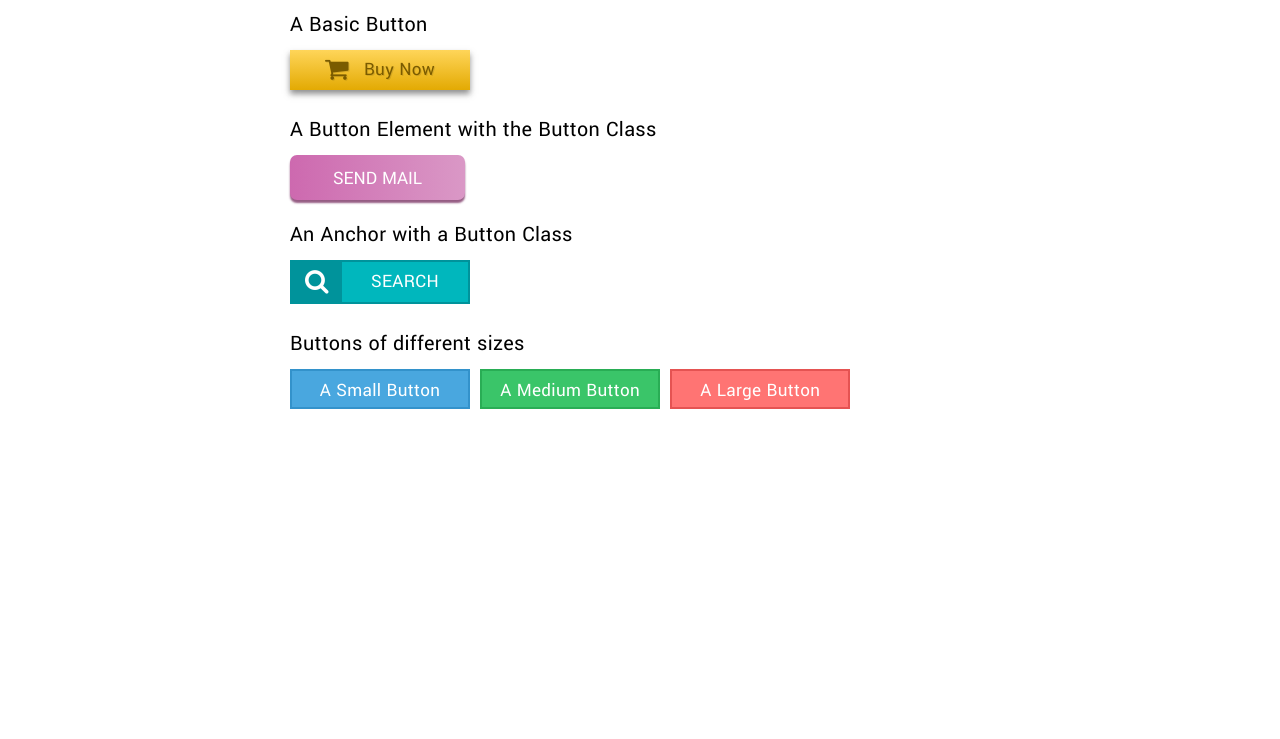
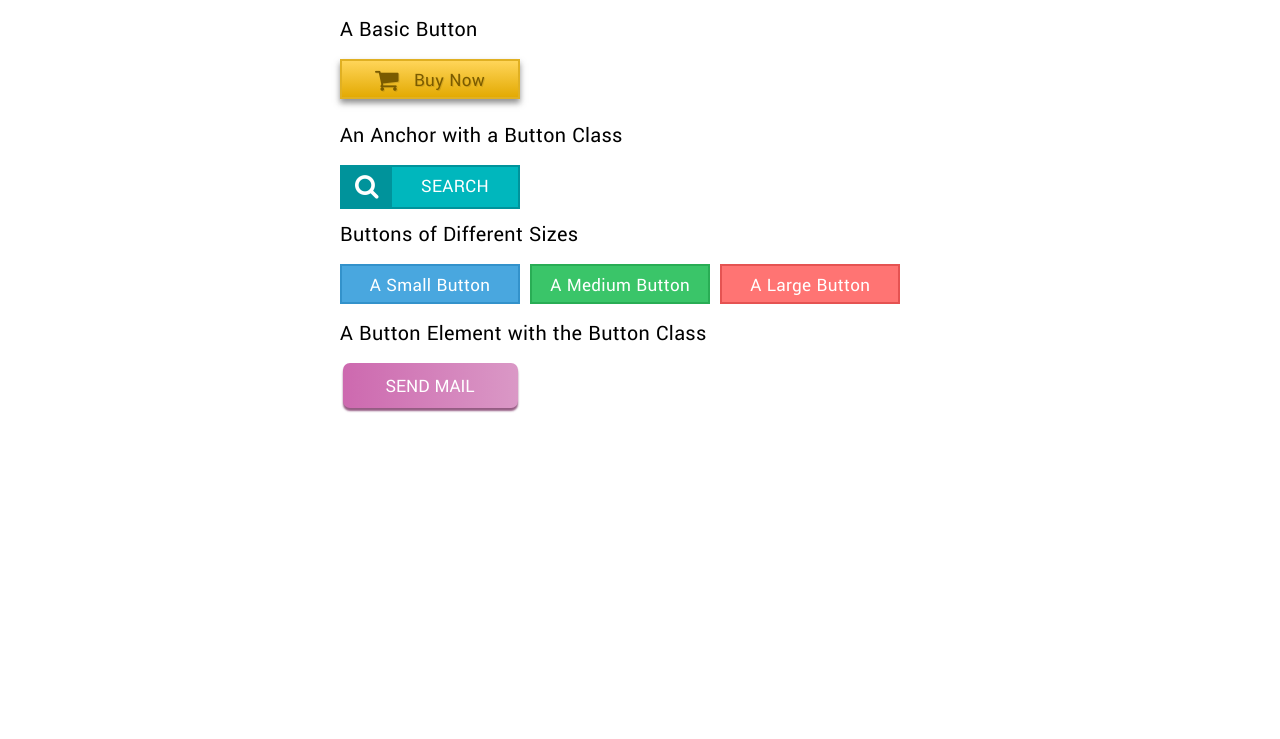
Before and after one commit to monalighosh/learning-web-components, a plain HTML site: page buttons/index.html in a window 1280 px wide. Shown: the top 739 px of the page. Drawn offline with Linux system fonts and the light colour scheme.

Commit message:
Updating project

```diff
--- a/buttons/css/button.css
+++ b/buttons/css/button.css
@@ -18,27 +18,26 @@
   font: 19px 'Yantramanav', sans-serif;
   font-weight: 500;
   letter-spacing: 0.3px;
-
 }
 
 h3 {
   font-size: 22px;
-		line-height: 50px;
   font-weight: 300;
+  margin-top: 15px;
 }
 
 .container{
   width: 100%;
-    max-width: 700px;
+  max-width: 600px;
   margin: 0 auto;
   cursor: pointer;
 }
 
-  .container div {
+.container > div {
   width: 180px;
   height: 40px;
   line-height: 40px;
-  margin-bottom: 15px;
+  margin-top: 15px;
 }
 
 /* ================================================================ */
@@ -62,15 +61,11 @@
   background: #ffd559;
   background: -webkit-linear-gradient(#ffd559, #e3aa03);
   background: linear-gradient(#ffd559, #e3aa03);
-  overflow:hidden
+  overflow:hidden;
   border: 2px solid #e0b023;
   box-shadow: 0 4px 6px 0 rgba(68,68,68,0.6);
   transition: all 0.5s ease;
 }
-
-  /* .button-buy:before {
-  content: "\00BB"
-  } */
 
 .button-buy:hover {
   background:#7a5b00;
@@ -157,9 +152,7 @@ button {
  transition: border-radius 0.4s ease;
  text-transform: uppercase;
  vertical-align: middle;
-  margin-bottom: 15px;
 }
-
 
 .button-search span {
   float: left;
@@ -273,3 +266,19 @@ button {
   color: #454545;
   text-shadow: -3px 5px 5px rgba(0,0,0,0.5);
 }
+
+/* ================================================================ */
+/* Media queries -------------------------------------- */
+/* ================================================================ */
+
+@media (max-width: 600px) and (orientation: portrait) {
+
+  .container {
+    text-align: center;
+  }
+
+  h3 {
+    font-size: 19px;
+  }
+
+}
--- a/buttons/index.html
+++ b/buttons/index.html
@@ -12,27 +12,29 @@
         <h3>A Basic Button</h3>
         <div class="buttonHover withText button button-buy"><i class="fa fa-shopping-cart fa-lg icon"></i>Buy Now</div>
 
+
+        <!--search button-->
+        <h3>An Anchor with a Button Class</h3>
+        <div class="button">
+            <a href="#" class="button button-search">
+                <span><i class="fa fa-search fa-lg"></i></span>Search
+            </a>
+        </div>
+
+        <!--diff sizes buttons-->
+        <h3>Buttons of Different Sizes</h3>
+        <div class="button button-sm">A Small Button</div>
+        <div class="button button-md">A Medium Button</div>
+        <div class="button button-lg">A Large Button</div>
+
         <!--send mail button-->
         <h3>A Button Element with the Button Class</h3>
-    <div class="mailText">
+        <div class="mailText button">
             <button class="button-mail">
                 <span class="before">Send Mail</span>
                 <span class="after"><i class="fa fa-envelope fa-lg"></i></span>
             </button>
         </div>
-
-
-    <!--search button-->
-    <h3>An Anchor with a Button Class</h3>
-    <a href="#" class="button button-search">
-    <span><i class="fa fa-search fa-lg"></i></span>Search
-    </a>
-
-    <!--diff sizes buttons-->
-    <h3>Buttons of different sizes</h3>
-    <div class="button button-sm">A Small Button</div>
-    <div class="button button-md">A Medium Button</div>
-    <div class="button button-lg">A Large Button</div>
 
     </div>
     <!--end main container-->
```
Lines whose indentation alone changed are shown as unchanged.
